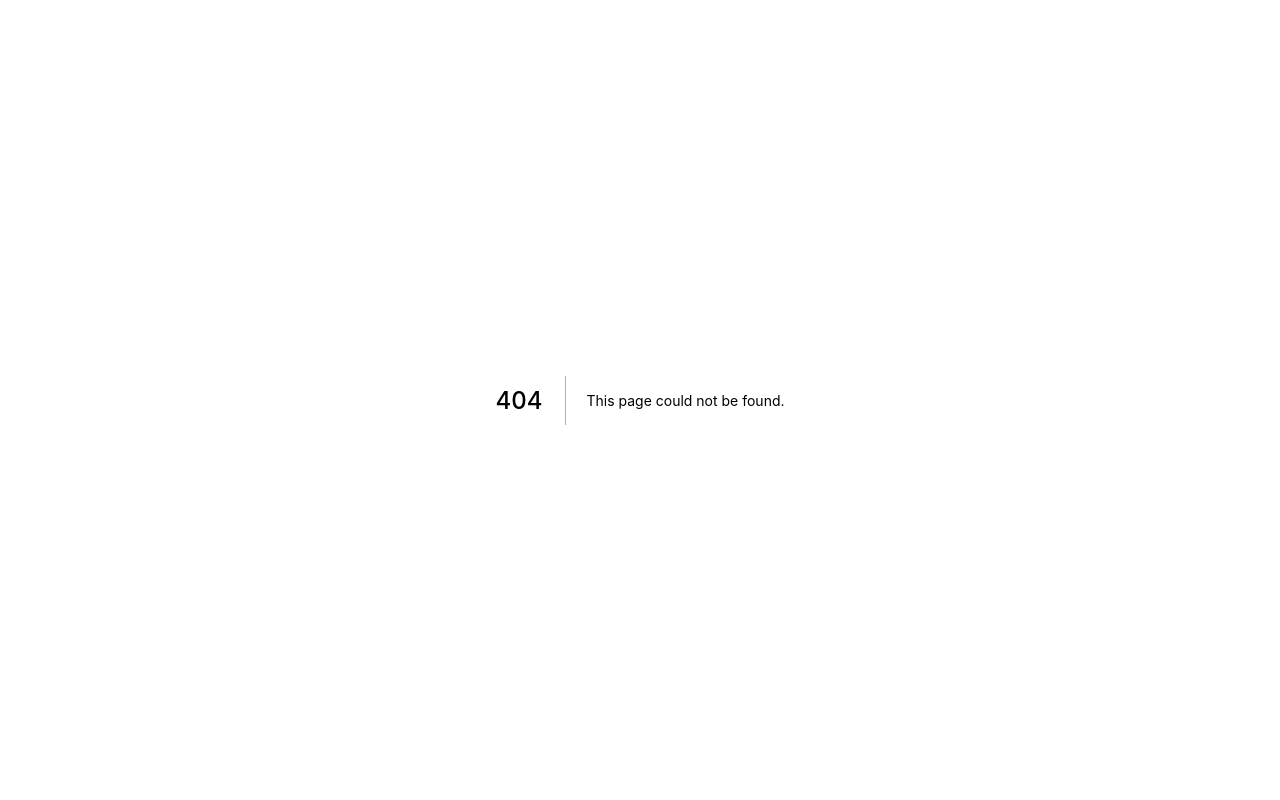
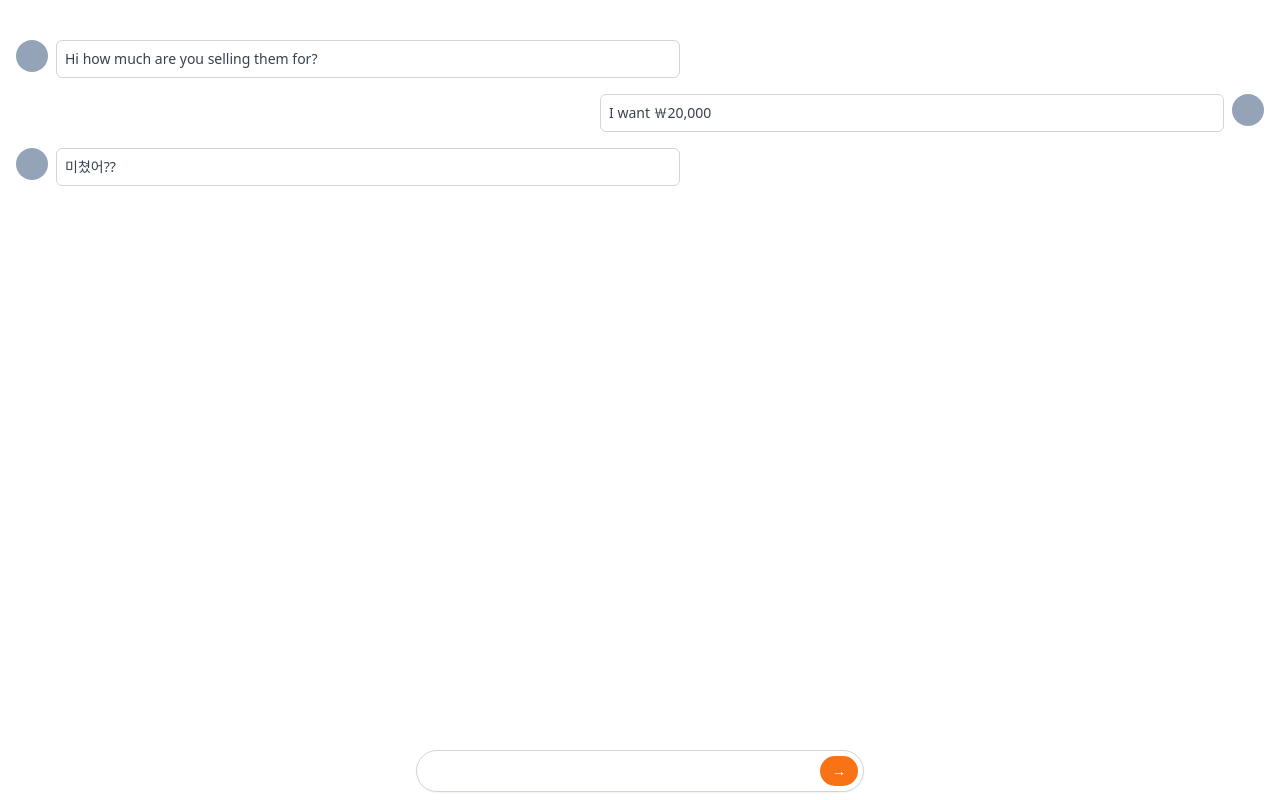
Before and after one commit to sangmin-yoon/carrot-market, a Next.js app: page /chats/1 in a window 1280 px wide. Before the commit this address had no page. Built offline with nearby package versions, Linux system fonts and the light colour scheme.

Commit message:
tailwind Chat Detail

```diff
--- /dev/null
+++ b/pages/chats/[id].tsx
@@ -0,0 +1,41 @@
+import type { NextPage } from "next";
+
+const ChatDetail: NextPage = () => {
+  return (
+    <div className="py-10 px-4 space-y-4">
+      <div className="flex items-start space-x-2">
+        <div className="w-8 h-8 rounded-full bg-slate-400" />
+        <div className="w-1/2 text-sm text-gray-700 p-2 border rounded-md border-gray-300">
+          <p>Hi how much are you selling them for?</p>
+        </div>
+      </div>
+      <div className="flex flex-row-reverse items-start space-x-2 space-x-reverse">
+        <div className="w-8 h-8 rounded-full bg-slate-400" />
+        <div className="w-1/2 text-sm text-gray-700 p-2 border rounded-md border-gray-300">
+          <p>I want ￦20,000</p>
+        </div>
+      </div>
+      <div className="flex items-start space-x-2">
+        <div className="w-8 h-8 rounded-full bg-slate-400" />
+        <div className="w-1/2 text-sm text-gray-700 p-2 border rounded-md border-gray-300">
+          <p>미쳤어??</p>
+        </div>
+      </div>
+      <div className="fixed w-full mx-auto max-w-md bottom-2 inset-x-0">
+        <div className="flex items-center relative">
+          <input
+            type="text"
+            className="shadow-sm rounded-full w-full border-gray-300 focus:ring-orange-500 focus:outline-none pr-12 focus:border-orange-500"
+          />
+          <div className="absolute inset-y-0 flex py-1.5 pr-1.5 right-0">
+            <button className="flex focus:ring-2 focus:ring-offset-2 focus:ring-orange-500 co items-center bg-orange-500 rounded-full px-3 hover:bg-orange-600 text-sm text-white">
+              &rarr;
+            </button>
+          </div>
+        </div>
+      </div>
+    </div>
+  );
+};
+
+export default ChatDetail;
```
Also changed, not shown: pages/chats/index.tsx (renamed from pages/chats.tsx).
